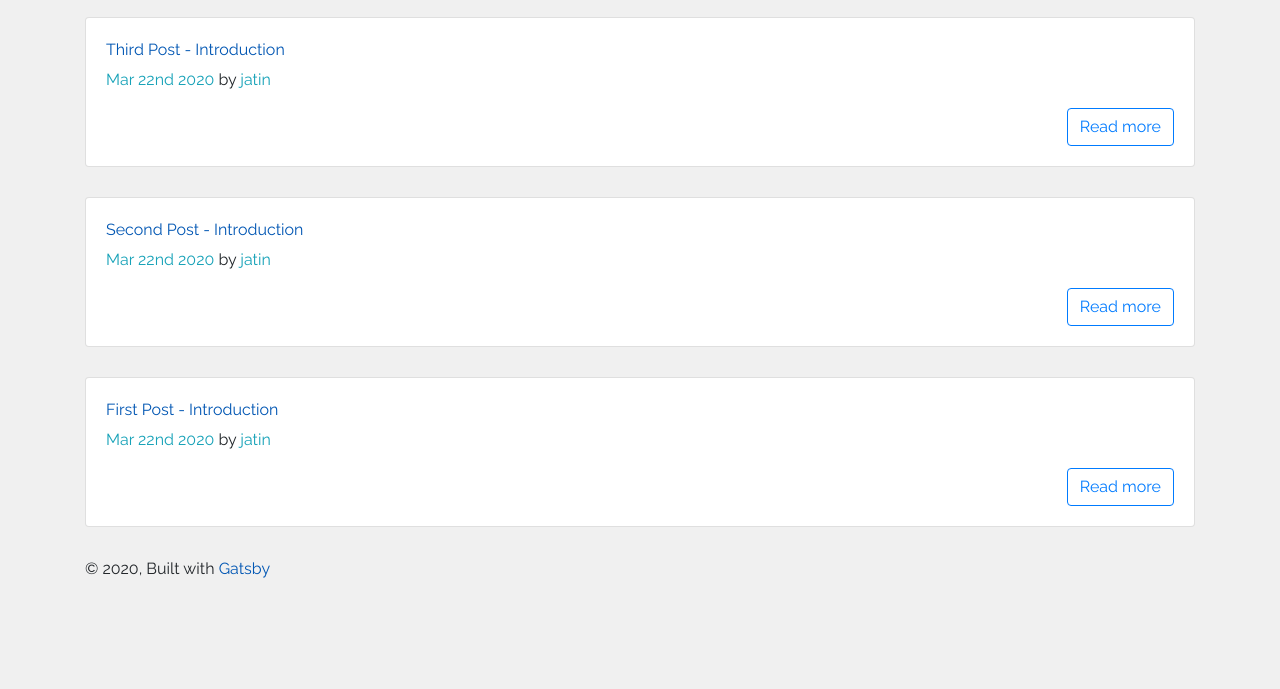
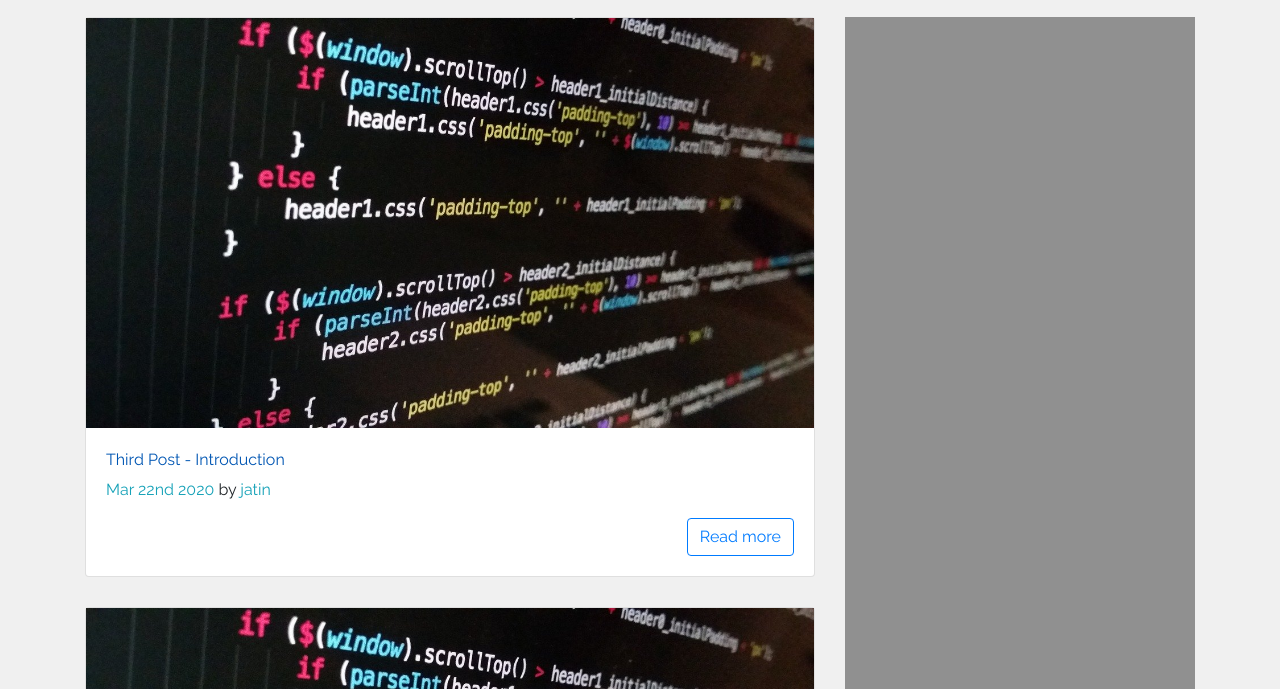
Before and after one commit to jatin96/Personal-Blog, a Gatsby site: page / in a window 1280 px wide. Shown: the part 111-800 px from the top of the page. Built offline with nearby package versions, Linux system fonts and the light colour scheme; Gatsby itself is replaced by a stand-in of ours.

Commit message:
adding thumbnail to posts

```diff
--- a/package.json
+++ b/package.json
@@ -6,7 +6,7 @@
   "author": "Kyle Mathews <mathews.kyle@gmail.com>",
   "dependencies": {
     "bootstrap": "^4.4.1",
-    "gatsby": "^2.19.7",
+    "gatsby": "^2.20.2",
     "gatsby-image": "^2.2.39",
     "gatsby-plugin-catch-links": "^2.2.0",
     "gatsby-plugin-manifest": "^2.2.39",
--- a/public/page-data/dev-404-page/page-data.json
+++ b/public/page-data/dev-404-page/page-data.json
@@ -1 +1 @@
-{"componentChunkName":"component---cache-dev-404-page-js","path":"/dev-404-page/","result":{"data":{"allSitePage":{"nodes":[{"id":"SitePage /404/","path":"/404/"},{"id":"SitePage /about/","path":"/about/"},{"id":"SitePage /","path":"/"},{"id":"SitePage /tags/","path":"/tags/"},{"id":"SitePage /team/","path":"/team/"},{"id":"SitePage /404.html","path":"/404.html"}]}},"pageContext":{}}}
+{"componentChunkName":"component---cache-dev-404-page-js","path":"/dev-404-page/","result":{"data":{"allSitePage":{"nodes":[{"path":"/404/"},{"path":"/about/"},{"path":"/"},{"path":"/tags/"},{"path":"/team/"},{"path":"/404.html"}]}},"pageContext":{}}}
--- a/public/static/d/2417117884.json
+++ b/public/static/d/2417117884.json
@@ -1 +1 @@
-{"data":{"site":{"id":"Site","siteMetadata":{"title":"Code Blog","description":"Kick off your next, great Gatsby project with this default starter. This barebones starter ships with the main Gatsby configuration files you might need.","author":"@gatsbyjs"}}}}
+{"data":{"site":{"siteMetadata":{"title":"Code Blog","description":"Kick off your next, great Gatsby project with this default starter. This barebones starter ships with the main Gatsby configuration files you might need.","author":"@gatsbyjs"}}}}
--- a/public/static/d/856328897.json
+++ b/public/static/d/856328897.json
@@ -1 +1 @@
-{"data":{"site":{"id":"Site","siteMetadata":{"title":"Code Blog"}}}}
+{"data":{"site":{"siteMetadata":{"title":"Code Blog"}}}}
--- a/src/components/Post.js
+++ b/src/components/Post.js
@@ -2,10 +2,12 @@ import React from 'react'
 import {Link} from 'gatsby'
 import {} from 'reactstrap'
 import {Card, CardText, CardTitle, CardSubtitle, CardBody} from 'reactstrap'
+import Img from 'gatsby-image'
 
-const Post = ({ title, author, path, date, body}) => {
+const Post = ({ title, author, path, date, body, fluid}) => {
     return (
         <Card>
+            <Link to={path}><Img className="card-image-top" fluid={fluid}></Img></Link>
             <CardBody>
                 <CardTitle>
                     <Link to={path}>{title}</Link>
--- a/src/pages/index.js
+++ b/src/pages/index.js
@@ -5,12 +5,15 @@ import Layout from "../components/layout"
 import SEO from "../components/seo"
 import { graphql,staticQuery } from 'gatsby';
 import Post from '../components/Post'
+import {Row, Col} from "reactstrap"
 
 const IndexPage = () => (
   <Layout>
     <SEO title="Home"  keywords={[`gatsby`, `application`, `react`]}/>
     <h1>home page</h1>
-    <StaticQuery
+    <Row>
+      <Col md="8">
+      <StaticQuery
     query={indexQuery}
     render={data => {
       return (
@@ -20,11 +23,17 @@ const IndexPage = () => (
             author={node.frontmatter.author}
             date={node.frontmatter.date}
             path={node.frontmatter.path}
-            body={node.frontmatter.body}/>
+            body={node.frontmatter.body}
+            fluid={node.frontmatter.image.childImageSharp.fluid}/>
           ))}
         </div>
       )
     }} />
+      </Col>
+      <Col md = "4">
+        <div style={{width: "100%", height: "100%", backgroundColor: "rgba(0,0,0,0.4)"}}></div>
+      </Col>
+    </Row>
   </Layout>
 )
 
@@ -39,6 +48,13 @@ query {
           date(formatString: "MMM Do YYYY")
           author
           path
+          image{
+            childImageSharp{
+              fluid(maxWidth: 600){
+                ...GatsbyImageSharpFluid
+              }
+            }
+          }
         }
         excerpt
       }
--- a/src/pages/posts/001-first-post.md
+++ b/src/pages/posts/001-first-post.md
@@ -3,6 +3,7 @@ title: 'First Post - Introduction'
 date: 2020-03-22 6:00:00
 author: jatin
 path: '/first-post'
+image: '../../images/js-image.jpg'
 ---
 
 Jatin Narula's personal blog siteJatin Narula's personal blog siteJatin Narula's personal blog siteJatin Narula's personal blog siteJatin Narula's personal blog siteJatin Narula's personal blog siteJatin Narula's personal blog siteJatin Narula's personal blog siteJatin Narula's personal blog siteJatin Narula's personal blog siteJatin Narula's personal blog siteJatin Narula's personal blog siteJatin Narula's personal blog siteJatin Narula's personal blog site
--- a/src/pages/posts/002-second-post.md
+++ b/src/pages/posts/002-second-post.md
@@ -3,6 +3,8 @@ title: 'Second Post - Introduction'
 date: 2020-03-22 8:00:00
 author: jatin
 path: '/second-post'
+image: '../../images/js-image.jpg'
+
 ---
 
 Jatin Narula's personal blog siteJatin Narula's personal blog siteJatin Narula's personal blog siteJatin Narula's personal blog siteJatin Narula's personal blog siteJatin Narula's personal blog siteJatin Narula's personal blog siteJatin Narula's personal blog siteJatin Narula's personal blog siteJatin Narula's personal blog siteJatin Narula's personal blog siteJatin Narula's personal blog siteJatin Narula's personal blog siteJatin Narula's personal blog site
--- a/src/pages/posts/003-third-post.md
+++ b/src/pages/posts/003-third-post.md
@@ -3,6 +3,8 @@ title: 'Third Post - Introduction'
 date: 2020-03-22 9:00:00
 author: jatin
 path: '/third-post'
+image: '../../images/js-image.jpg'
+
 ---
 
 Jatin Narula's personal blog siteJatin Narula's personal blog siteJatin Narula's personal blog siteJatin Narula's personal blog siteJatin Narula's personal blog siteJatin Narula's personal blog siteJatin Narula's personal blog siteJatin Narula's personal blog siteJatin Narula's personal blog siteJatin Narula's personal blog siteJatin Narula's personal blog siteJatin Narula's personal blog siteJatin Narula's personal blog siteJatin Narula's personal blog site
```
Also changed, not shown: public/page-data/index/page-data.json (+1 -1 lines), public/static/d/1452324832.json (added, +1 -0 lines), public/static/45664c202220e442ab7060433cea964d/47498/js-image.jpg (added), public/static/45664c202220e442ab7060433cea964d/4fe8c/js-image.jpg (added), public/static/45664c202220e442ab7060433cea964d/9842e/js-image.jpg (added), public/static/45664c202220e442ab7060433cea964d/9dc27/js-image.jpg (added), public/static/45664c202220e442ab7060433cea964d/aabdf/js-image.jpg (added), public/static/45664c202220e442ab7060433cea964d/ec6c5/js-image.jpg (added), public/static/d/1068143945.json (line endings or trailing spaces), src/images/js-image.jpg (added), 1 other file.
